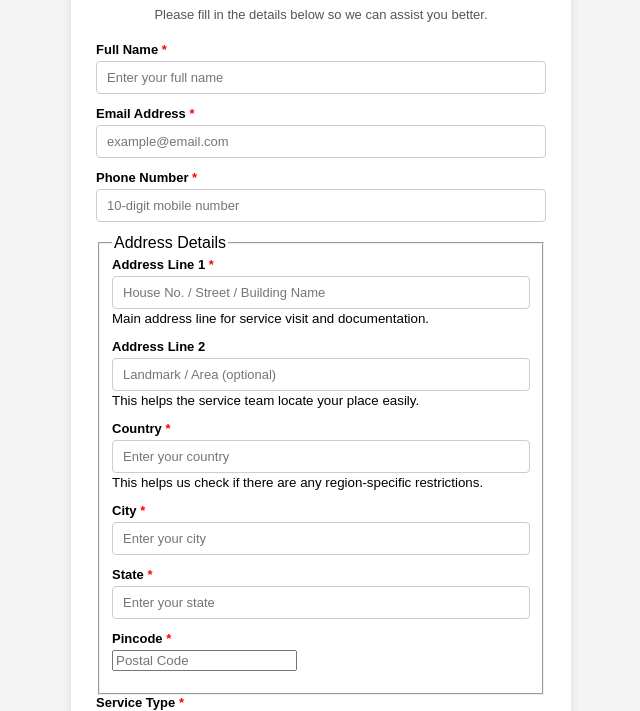
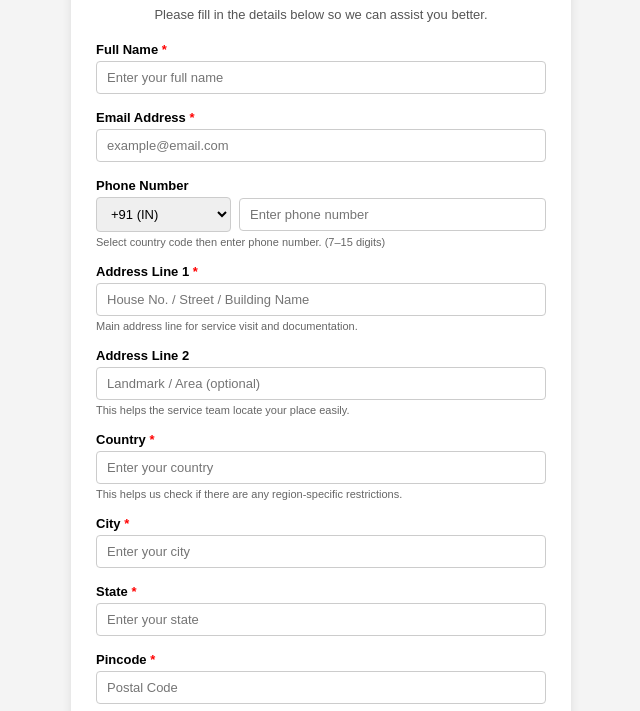
Before and after one commit to yashashreerajput/customer-service-form, a plain HTML site: page index.html in a window 1280 px wide. Shown: the part 79-790 px from the top of the page, without its empty margins (319-959 px from the left). Drawn offline with Linux system fonts and the light colour scheme.

Commit message:
Add files via upload

```diff
--- a/index.html
+++ b/index.html
@@ -47,7 +47,7 @@
     }
 
     .form-group {
-      margin-bottom: 12px;
+      margin-bottom: 16px;
     }
 
     label {
@@ -64,6 +64,7 @@
     input[type="text"],
     input[type="email"],
     input[type="tel"],
+    input[type="number"],
     select,
     textarea {
       width: 100%;
@@ -89,6 +90,7 @@
       display: flex;
       gap: 15px;
       font-size: 13px;
+      margin-top: 4px;
     }
 
     .radio-group label {
@@ -129,6 +131,28 @@
       margin-bottom: 12px;
       display: none;
     }
+
+    .form-group small {
+      display: block;
+      margin-top: 4px;
+      font-size: 11px;
+      color: #666;
+    }
+
+    /* Phone row: country code + number side-by-side */
+    .phone-row {
+      display: flex;
+      gap: 8px;
+      align-items: center;
+    }
+
+    .phone-row select {
+      width: 30%;
+    }
+
+    .phone-row input {
+      flex: 1;
+    }
   </style>
 </head>
 <body>
@@ -144,67 +168,134 @@
       <!-- Customer Name -->
       <div class="form-group">
         <label for="name">Full Name <span class="required">*</span></label>
-        <input type="text" id="name" name="name" placeholder="Enter your full name" />
+        <input
+          type="text"
+          id="name"
+          name="name"
+          placeholder="Enter your full name"
+        />
         <div class="error" id="nameError">Please enter your name.</div>
       </div>
 
       <!-- Email -->
       <div class="form-group">
         <label for="email">Email Address <span class="required">*</span></label>
-        <input type="email" id="email" name="email" placeholder="example@email.com" />
+        <input
+          type="email"
+          id="email"
+          name="email"
+          placeholder="example@email.com"
+        />
         <div class="error" id="emailError">Please enter a valid email.</div>
       </div>
 
-      <!-- Phone -->
+      <!-- Phone Number With Country Code -->
       <div class="form-group">
-        <label for="phone">Phone Number <span class="required">*</span></label>
-        <input type="tel" id="phone" name="phone" placeholder="10-digit mobile number" />
-        <div class="error" id="phoneError">Please enter a valid phone number.</div>
+        <label for="phone">Phone Number</label>
+        <div class="phone-row">
+          <!-- Country Code Dropdown -->
+          <select name="country_code" id="country_code">
+            <option value="+91" selected>+91 (IN)</option>
+            <option value="+1">+1 (US)</option>
+            <option value="+44">+44 (UK)</option>
+            <option value="+971">+971 (UAE)</option>
+            <option value="+61">+61 (AUS)</option>
+            <option value="+81">+81 (JPN)</option>
+            <option value="+49">+49 (GER)</option>
+            <option value="+33">+33 (FR)</option>
+            <option value="+39">+39 (IT)</option>
+            <option value="+34">+34 (SP)</option>
+          </select>
+
+          <!-- Phone Input -->
+          <input
+            type="tel"
+            id="phone"
+            name="phone"
+            placeholder="Enter phone number"
+            pattern="[0-9]{7,15}"
+            title="7–15 digit numbers only"
+          />
+        </div>
+        <small>Select country code then enter phone number. (7–15 digits)</small>
+        <div class="error" id="phoneError">Please enter a valid phone number (10 digits).</div>
       </div>
 
-      <!-- Address Details -->
-<fieldset>
-    <legend>Address Details</legend>
-
+      <!-- Address Line 1 -->
       <div class="form-group">
         <label for="addressLine1">Address Line 1 <span class="required">*</span></label>
-      <input type="text" id="addressLine1" name="addressLine1" required placeholder="House No. / Street / Building Name">
+        <input
+          type="text"
+          id="addressLine1"
+          name="addressLine1"
+          required
+          placeholder="House No. / Street / Building Name"
+        />
         <small>Main address line for service visit and documentation.</small>
       </div>
 
+      <!-- Address Line 2 -->
       <div class="form-group">
         <label for="addressLine2">Address Line 2</label>
-      <input type="text" id="addressLine2" name="addressLine2" placeholder="Landmark / Area (optional)">
+        <input
+          type="text"
+          id="addressLine2"
+          name="addressLine2"
+          placeholder="Landmark / Area (optional)"
+        />
         <small>This helps the service team locate your place easily.</small>
       </div>
 
+      <!-- Country -->
       <div class="form-group">
         <label for="country">Country <span class="required">*</span></label>
-        <input type="text" id="country" name="country" required placeholder="Enter your country">
+        <input
+          type="text"
+          id="country"
+          name="country"
+          required
+          placeholder="Enter your country"
+        />
         <small>This helps us check if there are any region-specific restrictions.</small>
       </div>
 
-
+      <!-- City -->
       <div class="form-group">
         <label for="city">City <span class="required">*</span></label>
-      <input type="text" id="city" name="city" required placeholder="Enter your city">
+        <input
+          type="text"
+          id="city"
+          name="city"
+          required
+          placeholder="Enter your city"
+        />
       </div>
 
+      <!-- State -->
       <div class="form-group">
         <label for="state">State <span class="required">*</span></label>
-      <input type="text" id="state" name="state" required placeholder="Enter your state">
+        <input
+          type="text"
+          id="state"
+          name="state"
+          required
+          placeholder="Enter your state"
+        />
       </div>
 
+      <!-- Pincode -->
       <div class="form-group">
         <label for="pincode">Pincode <span class="required">*</span></label>
-      <input type="number" id="pincode" name="pincode" required minlength="6" maxlength="6" placeholder="Postal Code">
+        <input
+          type="number"
+          id="pincode"
+          name="pincode"
+          required
+          placeholder="Postal Code"
+        />
       </div>
-  </fieldset>
 
-
-
-
-
+      <!-- Service Type -->
       <div class="form-group">
         <label for="serviceType">Service Type <span class="required">*</span></label>
         <select id="serviceType" name="serviceType" required>
@@ -215,19 +306,32 @@
           <option value="repair">Repair</option>
           <option value="other">Other</option>
         </select>
-        <small>Select the service category that matches your requirement. This helps us assign the right specialist to your case.</small>
+        <small>
+          Select the service category that matches your requirement. This helps us assign the right specialist to your case.
+        </small>
+        <div class="error" id="serviceError">Please select a service type.</div>
       </div>
 
+      <!-- Upload Images -->
       <div class="form-group">
         <label for="serviceImage">Upload Images (Optional)</label>
-        <input type="file" id="serviceImage" name="serviceImage" accept="image/*" multiple />
+        <input
+          type="file"
+          id="serviceImage"
+          name="serviceImage"
+          accept="image/*"
+          multiple
+        />
       </div>
-
 
       <!-- Description -->
       <div class="form-group">
         <label for="description">Issue Description <span class="required">*</span></label>
-        <textarea id="description" name="description" placeholder="Describe your issue in detail"></textarea>
+        <textarea
+          id="description"
+          name="description"
+          placeholder="Describe your issue in detail"
+        ></textarea>
         <div class="error" id="descriptionError">Please describe your issue.</div>
       </div>
 
@@ -281,8 +385,8 @@
         isValid = false;
       }
 
-      // Phone basic check: 10 digits
-      if (phone.length < 10 || isNaN(phone)) {
+      // Phone basic check: 10 digits (adjust if you want)
+      if (phone && (phone.length < 7 || phone.length > 15 || isNaN(phone))) {
         document.getElementById('phoneError').style.display = 'block';
         isValid = false;
       }
@@ -293,7 +397,7 @@
         isValid = false;
       }
 
-      // Description
+      // Description (you can enforce 15–255 chars if needed)
       if (description === '') {
         document.getElementById('descriptionError').style.display = 'block';
         isValid = false;
@@ -306,10 +410,7 @@
       }
 
       if (isValid) {
-        // For now just show a success message
         successMsg.style.display = 'block';
-
-        // If you want to clear the form after submit:
         form.reset();
       }
     });
```
Lines whose indentation alone changed are shown as unchanged.
